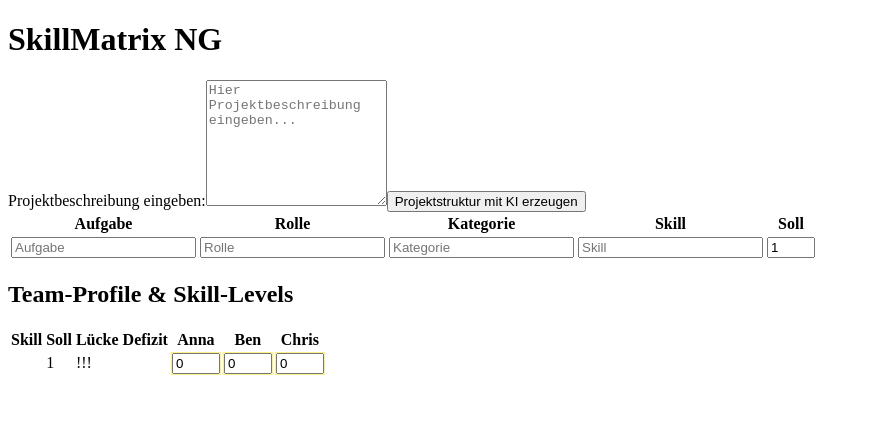
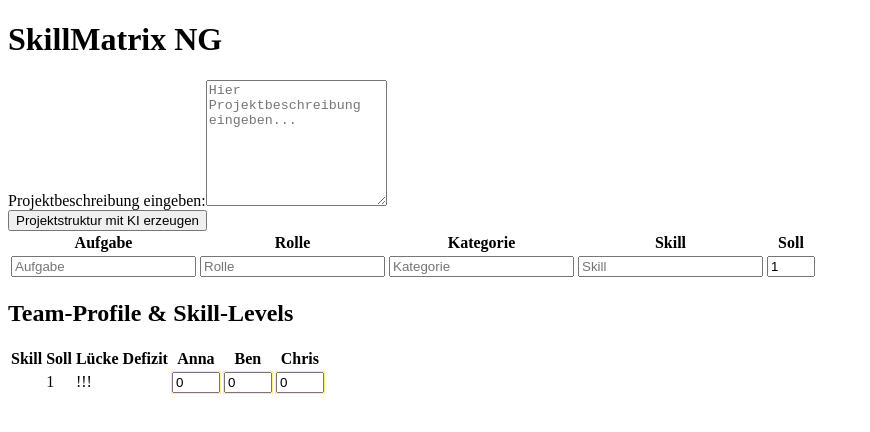
Before and after one commit to 30Leo56/SkillMatrix_MARS, a React (Create React App) app: page / in a window 1280 px wide. Shown: the top 432 px of the page, without its empty margins (0-870 px from the left). Built offline with nearby package versions, Linux system fonts and the light colour scheme.

Commit message:
Update App.jsx

```diff
--- a/src/App.jsx
+++ b/src/App.jsx
@@ -72,12 +72,14 @@
           className="w-full p-4 border border-gray-300 rounded text-sm"
           placeholder="Hier Projektbeschreibung eingeben..."
         />
-        <button
-          onClick={autoGenerateFromText}
-          className="mt-4 px-4 py-2 bg-green-600 text-white rounded"
-        >
-          Projektstruktur mit KI erzeugen
-        </button>
+        <div className="mt-4">
+          <button
+            onClick={autoGenerateFromText}
+            className="px-4 py-2 bg-green-600 text-white rounded"
+          >
+            Projektstruktur mit KI erzeugen
+          </button>
+        </div>
       </div>
 
       {rows.length > 0 && (
```
